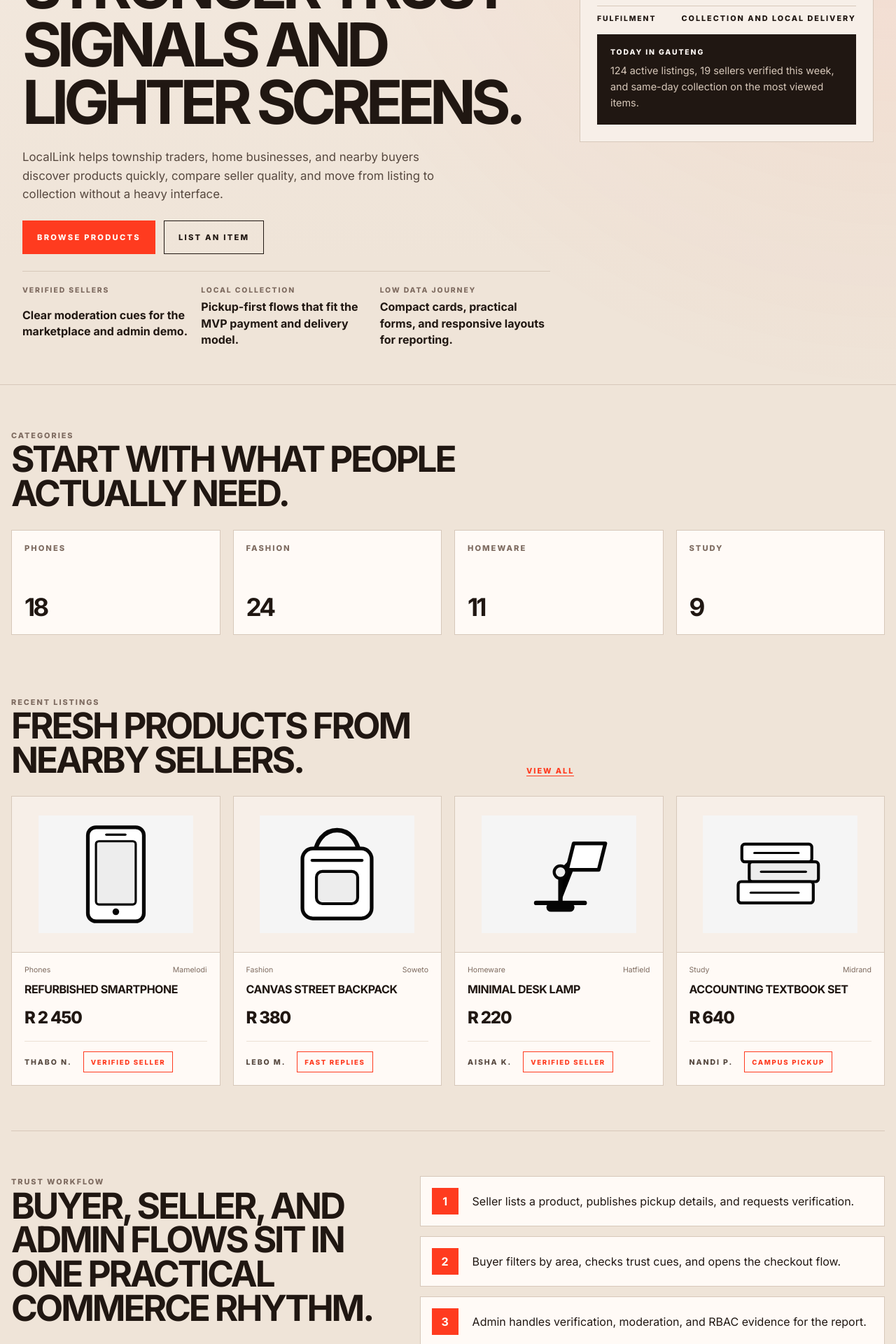
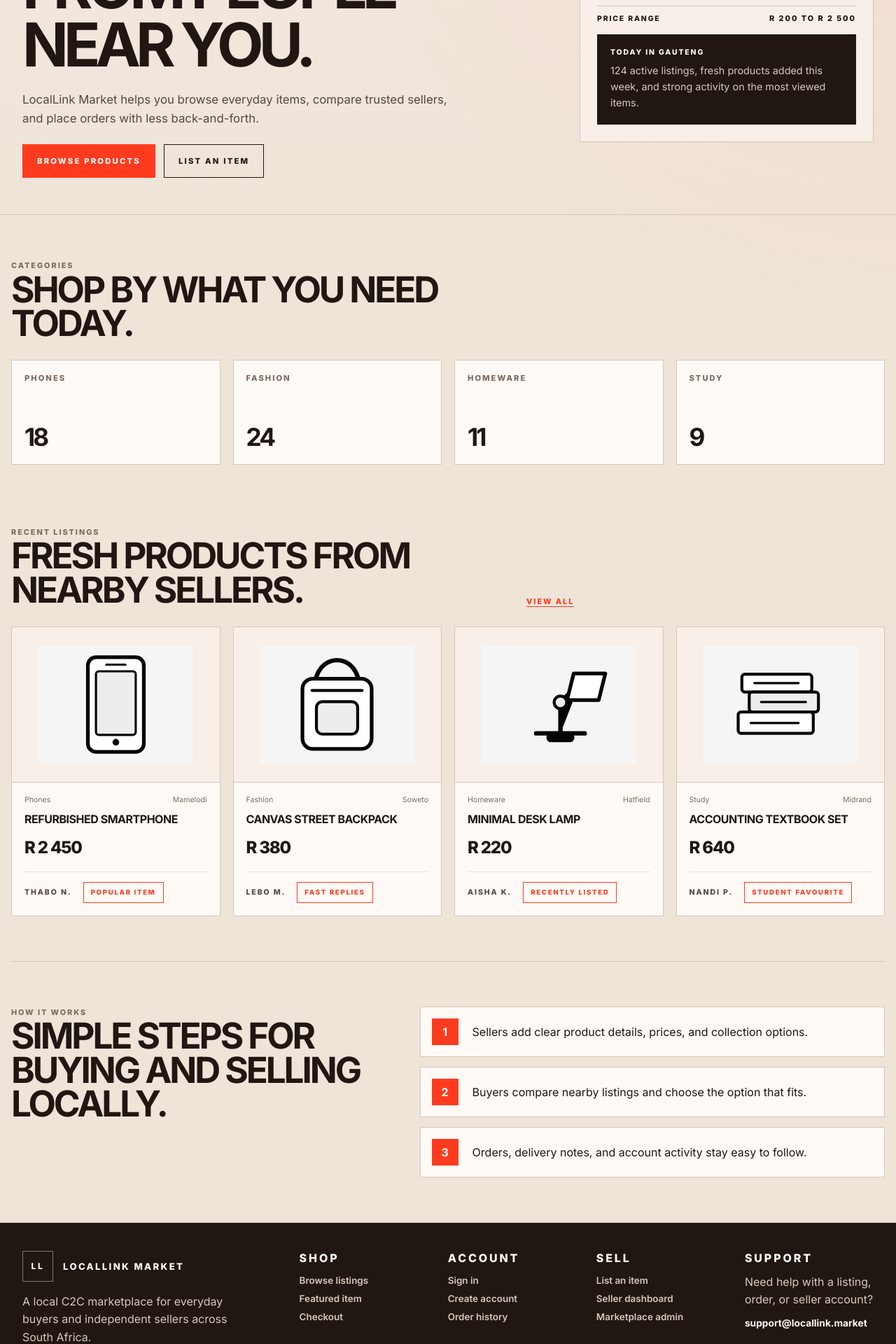
Before and after one commit to TheReal-KT/locallink-market, a PHP site: page / in a window 1280 px wide. Shown: the part 320-2240 px from the top of the page at 70% size. Run offline with PHP 8.4, Linux system fonts and the light colour scheme.

Commit message:
Improve marketplace footer and user-facing copy

```diff
--- a/assets/css/styles.css
+++ b/assets/css/styles.css
@@ -359,8 +359,7 @@ label,
 .detail-panel,
 .support-card,
 .dashboard-callout,
-.detail-note,
-.footer-column {
+.detail-note {
   border: 1px solid var(--line);
 }
 
@@ -373,7 +372,6 @@ label,
 .auth-form,
 .dashboard-sidebar,
 .detail-panel,
-.footer-column,
 .dashboard-callout {
   display: grid;
   gap: 16px;
@@ -968,46 +966,109 @@ th {
 }
 
 .site-footer {
-  display: grid;
-  grid-template-columns: 1.1fr 1.9fr;
-  gap: 24px;
-  padding: 32px;
+  padding: 40px 32px 28px;
   border-top: 1px solid var(--line);
+  background: var(--ink);
+  color: var(--paper-strong);
 }
 
-.footer-lead {
+.footer-main {
   display: grid;
-  gap: 10px;
+  grid-template-columns: minmax(240px, 0.9fr) minmax(0, 2.1fr);
+  gap: 44px;
+  width: min(var(--max-width), 100%);
+  margin: 0 auto;
+}
+
+.footer-brand {
+  display: grid;
+  gap: 16px;
   align-content: start;
 }
 
-.footer-columns {
-  grid-template-columns: repeat(3, minmax(0, 1fr));
+.footer-logo {
+  display: flex;
+  gap: 14px;
+  align-items: center;
+  width: fit-content;
+  font-size: 0.82rem;
+  font-weight: 800;
+  letter-spacing: 0.18em;
+  text-transform: uppercase;
 }
 
-.footer-column-highlight {
-  background: var(--ink);
-  border-color: var(--ink);
-}
-
-.footer-column-highlight strong {
+.footer-logo .brand-mark {
+  border-color: rgba(255, 250, 246, 0.42);
+  background: transparent;
   color: var(--paper-strong);
 }
 
-.footer-column-highlight p {
-  color: #d7c8ba;
+.footer-brand p,
+.footer-contact p,
+.footer-bottom {
+  color: #d8c8bc;
+}
+
+.footer-brand p {
+  max-width: 340px;
+}
+
+.footer-columns {
+  grid-template-columns: repeat(4, minmax(0, 1fr));
+  gap: 28px;
+}
+
+.footer-column {
+  display: grid;
+  gap: 14px;
+  align-content: start;
+}
+
+.footer-column strong {
+  color: var(--paper-strong);
+}
+
+.footer-contact {
+  gap: 12px;
+}
+
+.footer-contact a {
+  color: var(--paper-strong);
+  font-size: 0.86rem;
+  font-weight: 700;
 }
 
 .footer-links {
   display: grid;
-  gap: 12px;
+  gap: 10px;
 }
 
 .footer-links a {
-  font-size: 0.72rem;
-  font-weight: 800;
-  letter-spacing: 0.16em;
-  text-transform: uppercase;
+  color: #d8c8bc;
+  font-size: 0.84rem;
+  font-weight: 600;
+  letter-spacing: 0;
+  text-transform: none;
+}
+
+.footer-links a:hover,
+.footer-links a:focus-visible,
+.footer-contact a:hover,
+.footer-contact a:focus-visible {
+  color: var(--paper-strong);
+  outline: none;
+}
+
+.footer-bottom {
+  display: flex;
+  flex-wrap: wrap;
+  gap: 10px 18px;
+  justify-content: space-between;
+  width: min(var(--max-width), 100%);
+  margin: 34px auto 0;
+  padding-top: 22px;
+  border-top: 1px solid rgba(255, 250, 246, 0.16);
+  font-size: 0.76rem;
 }
 
 @keyframes editorial-rise {
@@ -1030,7 +1091,7 @@ th {
   .catalog-layout,
   .split-section,
   .page-hero,
-  .site-footer {
+  .footer-main {
     grid-template-columns: 1fr;
   }
 
@@ -1141,10 +1202,17 @@ th {
   .row-heading,
   .toolbar,
   .seller-card,
-  .site-footer,
   .product-status-row {
     align-items: flex-start;
     flex-direction: column;
+  }
+
+  .site-footer {
+    padding-inline: 20px;
+  }
+
+  .footer-bottom {
+    justify-content: flex-start;
   }
 
   .toolbar select {
--- a/buyer-dashboard.php
+++ b/buyer-dashboard.php
@@ -26,8 +26,8 @@ require __DIR__ . '/includes/header.php';
       <div class="stat-card"><span>Reviews due</span><strong>1</strong></div>
     </div>
     <div class="dashboard-callout">
-      <span>Current workspace</span>
-      <p>This prototype shows the order history layer only. Payment confirmation, real order updates, and review submission still need the MySQL-backed flow.</p>
+      <span>Order updates</span>
+      <p>Track delivery progress, payment details, and reviews from your buyer account.</p>
     </div>
     <div class="table-wrap">
       <table>
--- a/includes/data.php
+++ b/includes/data.php
@@ -15,7 +15,7 @@ $products = [
         'location' => 'Mamelodi',
         'seller' => 'Thabo N.',
         'rating' => '4.8',
-        'status' => 'Verified seller',
+        'status' => 'Popular item',
         'description' => 'Unlocked Android phone with a clean screen, charger, and seven-day return window.',
         'image' => 'assets/images/product-phone.svg',
     ],
@@ -39,7 +39,7 @@ $products = [
         'location' => 'Hatfield',
         'seller' => 'Aisha K.',
         'rating' => '4.9',
-        'status' => 'Verified seller',
+        'status' => 'Recently listed',
         'description' => 'Adjustable desk lamp for study rooms, small offices, and bedside tables.',
         'image' => 'assets/images/product-lamp.svg',
     ],
@@ -51,14 +51,14 @@ $products = [
         'location' => 'Midrand',
         'seller' => 'Nandi P.',
         'rating' => '4.7',
-        'status' => 'Campus pickup',
+        'status' => 'Student favourite',
         'description' => 'Second-year accounting books with neat notes and protective covers.',
         'image' => 'assets/images/product-books.svg',
     ],
 ];
 
 $orders = [
-    ['code' => '#LLM-1038', 'item' => 'Canvas street backpack', 'seller' => 'Lebo M.', 'status' => 'Ready for collection', 'total' => 'R 380'],
+    ['code' => '#LLM-1038', 'item' => 'Canvas street backpack', 'seller' => 'Lebo M.', 'status' => 'Ready for delivery', 'total' => 'R 380'],
     ['code' => '#LLM-1031', 'item' => 'Minimal desk lamp', 'seller' => 'Aisha K.', 'status' => 'Completed', 'total' => 'R 220'],
     ['code' => '#LLM-1024', 'item' => 'Accounting textbook set', 'seller' => 'Nandi P.', 'status' => 'Pending seller', 'total' => 'R 640'],
 ];
--- a/includes/footer.php
+++ b/includes/footer.php
@@ -1,31 +1,49 @@
   </main>
   <footer class="site-footer">
-    <div class="footer-lead">
-      <p class="eyebrow">Local marketplace prototype</p>
-      <strong>LocalLink Market</strong>
-      <p>Responsive C2C marketplace prototype mapped to the ITECA Deliverable 2 scope, with buyer, seller, and admin journeys ready for backend integration.</p>
+    <div class="footer-main">
+      <div class="footer-brand">
+        <a class="footer-logo" href="<?php echo htmlspecialchars(app_url('index.php')); ?>" aria-label="LocalLink Market home">
+          <span class="brand-mark">LL</span>
+          <span>LocalLink Market</span>
+        </a>
+        <p>A local C2C marketplace for everyday buyers and independent sellers across South Africa.</p>
       </div>
       <div class="footer-columns">
         <div class="footer-column">
-        <strong>Prototype Pages</strong>
+          <strong>Shop</strong>
           <div class="footer-links">
             <a href="<?php echo htmlspecialchars(app_url('products.php')); ?>">Browse listings</a>
-          <a href="<?php echo htmlspecialchars(app_url('product.php?id=1')); ?>">Product details</a>
-          <a href="<?php echo htmlspecialchars(app_url('checkout.php')); ?>">Checkout flow</a>
+            <a href="<?php echo htmlspecialchars(app_url('product.php?id=1')); ?>">Featured item</a>
+            <a href="<?php echo htmlspecialchars(app_url('checkout.php')); ?>">Checkout</a>
           </div>
         </div>
         <div class="footer-column">
-        <strong>Marketplace Flow</strong>
+          <strong>Account</strong>
           <div class="footer-links">
+            <a href="<?php echo htmlspecialchars(app_url('login.php')); ?>">Sign in</a>
             <a href="<?php echo htmlspecialchars(app_url('register.php')); ?>">Create account</a>
-          <a href="<?php echo htmlspecialchars(app_url('add-product.php')); ?>">List an item</a>
-          <a href="<?php echo htmlspecialchars(app_url('seller-dashboard.php')); ?>">Manage seller tasks</a>
+            <a href="<?php echo htmlspecialchars(app_url('buyer-dashboard.php')); ?>">Order history</a>
           </div>
         </div>
-      <div class="footer-column footer-column-highlight">
-        <strong>Current Build Status</strong>
-        <p>Design prototype complete enough for screenshots. PHP sessions, MySQL queries, CRUD actions, and deployment still need implementation.</p>
+        <div class="footer-column">
+          <strong>Sell</strong>
+          <div class="footer-links">
+            <a href="<?php echo htmlspecialchars(app_url('add-product.php')); ?>">List an item</a>
+            <a href="<?php echo htmlspecialchars(app_url('seller-dashboard.php')); ?>">Seller dashboard</a>
+            <a href="<?php echo htmlspecialchars(app_url('admin/dashboard.php')); ?>">Marketplace admin</a>
           </div>
+        </div>
+        <div class="footer-column footer-contact">
+          <strong>Support</strong>
+          <p>Need help with a listing, order, or seller account?</p>
+          <a href="mailto:support@locallink.market">support@locallink.market</a>
+        </div>
+      </div>
+    </div>
+    <div class="footer-bottom">
+      <span>&copy; <?php echo date('Y'); ?> LocalLink Market</span>
+      <span>Prices in ZAR</span>
+      <span>Serving local buyers and sellers</span>
     </div>
   </footer>
   <script src="<?php echo htmlspecialchars(app_url('assets/js/app.js')); ?>"></script>
--- a/includes/header.php
+++ b/includes/header.php
@@ -1,7 +1,7 @@
 <?php
 require_once __DIR__ . '/app.php';
 $pageTitle = $pageTitle ?? 'LocalLink Market';
-$pageDescription = $pageDescription ?? 'A responsive C2C marketplace prototype.';
+$pageDescription = $pageDescription ?? 'Buy and sell trusted local goods with nearby people.';
 ?>
 <!doctype html>
 <html lang="en">
@@ -22,10 +22,10 @@ $pageDescription = $pageDescription ?? 'A responsive C2C marketplace prototype.'
         <span class="brand-mark">LL</span>
         <span class="brand-copy">
           <span class="brand-name">LocalLink Market</span>
-          <span class="brand-note">Low-data local commerce</span>
+          <span class="brand-note">Local buying and selling</span>
         </span>
       </a>
-      <span class="header-kicker">Buyer, seller, and admin prototype</span>
+      <span class="header-kicker">Shop nearby. Sell with confidence.</span>
     </div>
     <button class="nav-toggle" type="button" aria-expanded="false" aria-controls="primary-nav">
       <span></span>
--- a/index.php
+++ b/index.php
@@ -7,25 +7,11 @@ require __DIR__ . '/includes/header.php';
 <section class="hero">
   <div class="hero-copy">
     <p class="eyebrow eyebrow-accent">Buy from nearby sellers</p>
-    <h1>Local trade with stronger trust signals and lighter screens.</h1>
-    <p class="hero-text">LocalLink helps township traders, home businesses, and nearby buyers discover products quickly, compare seller quality, and move from listing to collection without a heavy interface.</p>
+    <h1>Find local deals from people near you.</h1>
+    <p class="hero-text">LocalLink Market helps you browse everyday items, compare trusted sellers, and place orders with less back-and-forth.</p>
     <div class="hero-actions">
       <a class="button button-dark" href="<?php echo htmlspecialchars(app_url('products.php')); ?>">Browse products</a>
       <a class="button button-light" href="<?php echo htmlspecialchars(app_url('add-product.php')); ?>">List an item</a>
-    </div>
-    <div class="hero-trust">
-      <div class="trust-item">
-        <span>Verified sellers</span>
-        <strong>Clear moderation cues for the marketplace and admin demo.</strong>
-      </div>
-      <div class="trust-item">
-        <span>Local collection</span>
-        <strong>Pickup-first flows that fit the MVP payment and delivery model.</strong>
-      </div>
-      <div class="trust-item">
-        <span>Low data journey</span>
-        <strong>Compact cards, practical forms, and responsive layouts for reporting.</strong>
-      </div>
     </div>
   </div>
   <div class="hero-panel" aria-label="Marketplace search shortcuts">
@@ -38,11 +24,11 @@ require __DIR__ . '/includes/header.php';
       <div class="shortcut-list">
         <div class="shortcut-row"><span>Category</span><strong>Phones and homeware</strong></div>
         <div class="shortcut-row"><span>Area</span><strong>Pretoria East and Midrand</strong></div>
-        <div class="shortcut-row"><span>Fulfilment</span><strong>Collection and local delivery</strong></div>
+        <div class="shortcut-row"><span>Price range</span><strong>R 200 to R 2 500</strong></div>
       </div>
       <div class="market-pulse">
         <span>Today in Gauteng</span>
-        <p>124 active listings, 19 sellers verified this week, and same-day collection on the most viewed items.</p>
+        <p>124 active listings, fresh products added this week, and strong activity on the most viewed items.</p>
       </div>
     </div>
   </div>
@@ -51,7 +37,7 @@ require __DIR__ . '/includes/header.php';
 <section class="section">
   <div class="section-heading">
     <p class="eyebrow">Categories</p>
-    <h2>Start with what people actually need.</h2>
+    <h2>Shop by what you need today.</h2>
   </div>
   <div class="category-grid">
     <?php foreach ($categories as $category): ?>
@@ -96,13 +82,13 @@ require __DIR__ . '/includes/header.php';
 
 <section class="section split-section">
   <div>
-    <p class="eyebrow">Trust workflow</p>
-    <h2>Buyer, seller, and admin flows sit in one practical commerce rhythm.</h2>
+    <p class="eyebrow">How it works</p>
+    <h2>Simple steps for buying and selling locally.</h2>
   </div>
   <div class="flow-list">
-    <div><strong>1</strong><span>Seller lists a product, publishes pickup details, and requests verification.</span></div>
-    <div><strong>2</strong><span>Buyer filters by area, checks trust cues, and opens the checkout flow.</span></div>
-    <div><strong>3</strong><span>Admin handles verification, moderation, and RBAC evidence for the report.</span></div>
+    <div><strong>1</strong><span>Sellers add clear product details, prices, and collection options.</span></div>
+    <div><strong>2</strong><span>Buyers compare nearby listings and choose the option that fits.</span></div>
+    <div><strong>3</strong><span>Orders, delivery notes, and account activity stay easy to follow.</span></div>
   </div>
 </section>
 <?php require __DIR__ . '/includes/footer.php'; ?>
--- a/products.php
+++ b/products.php
@@ -12,7 +12,7 @@ require __DIR__ . '/includes/header.php';
   </div>
   <div class="page-hero-utility">
     <div class="listing-search">
-      <span>Search products, sellers, or collection areas</span>
+      <span>Search products, sellers, or areas</span>
       <strong>Open search</strong>
     </div>
     <div class="chip-row">
@@ -38,7 +38,7 @@ require __DIR__ . '/includes/header.php';
       <label for="price">Max price</label>
       <input id="price" type="range" min="100" max="3000" value="1500">
       <button class="button button-dark" type="button">Apply filters</button>
-      <p class="form-note">Prototype filters only for now. PHP query handling and pagination still need implementation.</p>
+      <p class="form-note">Use filters to narrow listings by product, category, and budget.</p>
     </form>
   </aside>
   <div>
--- a/seller-dashboard.php
+++ b/seller-dashboard.php
@@ -10,7 +10,7 @@ require __DIR__ . '/includes/header.php';
     <a href="<?php echo htmlspecialchars(app_url('seller-dashboard.php')); ?>">Overview</a>
     <a href="<?php echo htmlspecialchars(app_url('add-product.php')); ?>">Add product</a>
     <a href="<?php echo htmlspecialchars(app_url('seller-dashboard.php')); ?>">Orders</a>
-    <a href="<?php echo htmlspecialchars(app_url('seller-dashboard.php')); ?>">Verification</a>
+    <a href="<?php echo htmlspecialchars(app_url('seller-dashboard.php')); ?>">Settings</a>
   </aside>
   <div class="dashboard-main">
     <div class="section-heading row-heading">
@@ -26,8 +26,8 @@ require __DIR__ . '/includes/header.php';
       <?php endforeach; ?>
     </div>
     <div class="dashboard-callout">
-      <span>Seller workflow</span>
-      <p>Verification requests, seller-only access guards, and real order actions are the main functional work still missing behind this screen.</p>
+      <span>Seller tools</span>
+      <p>Track active listings, buyer requests, and order details from your seller workspace.</p>
     </div>
     <div class="product-grid dashboard-products">
       <?php foreach (array_slice($products, 0, 3) as $product): ?>
```
Also changed, not shown: add-product.php (+6 -6 lines), admin/dashboard.php (+6 -6 lines), checkout.php (+10 -10 lines), login.php (+4 -4 lines), product.php (+8 -8 lines), register.php (+4 -4 lines). Lines whose indentation alone changed are shown as unchanged.
